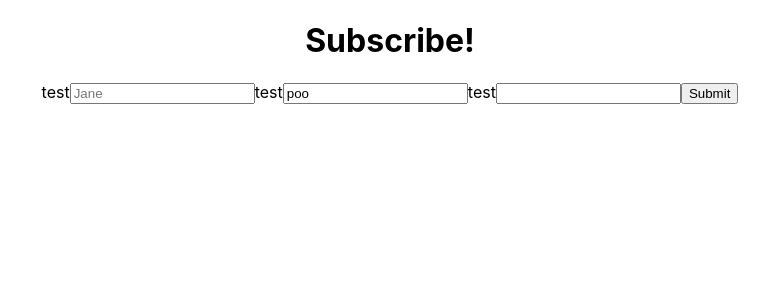
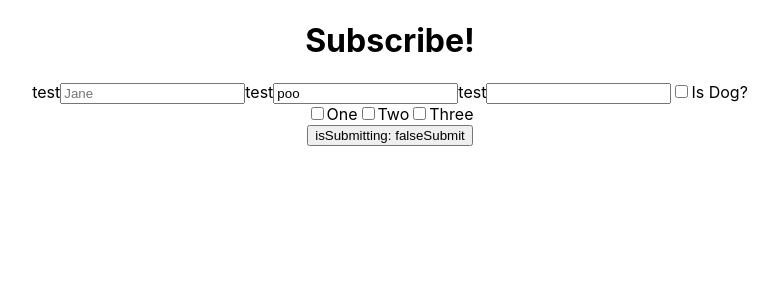
Before and after one commit to RiccoA/react-playground, a React (Create React App) app: page / in a window 1280 px wide. Shown: the top 300 px of the page, without its empty margins (250-1028 px from the left). Built offline with nearby package versions, Linux system fonts and the light colour scheme.

Commit message:
Update optional setSubmitting

```diff
--- a/src/featues/forms/formikComponentsPlay.tsx
+++ b/src/featues/forms/formikComponentsPlay.tsx
@@ -2,6 +2,7 @@
 // add checkbox and select
 // checkout formik helper for disabling button
 import {
+  Field,
   FieldHookConfig,
   Form,
   Formik,
@@ -37,6 +38,7 @@ const MyButton = () => {
   const { isSubmitting } = useFormikContext()
   return (
     <button type="submit" disabled={isSubmitting}>
+      isSubmitting: {isSubmitting.toString()}
       Submit
     </button>
   )
@@ -51,7 +53,7 @@ interface MyFormProps {
   onSubmit: (
     values: MyValues,
     setSubmitting: (isSubmitting: boolean) => void
-  ) => void
+  ) => void | Promise<any>
   children: ReactNode
 }
 
@@ -70,7 +72,7 @@ function MyForm({ initialValues, onSubmit, children }: MyFormProps) {
     values: MyValues,
     { setSubmitting }: FormikHelpers<MyValues>
   ) => {
-    onSubmit(values, setSubmitting)
+    return onSubmit(values, setSubmitting)
   }
   return (
     <>
@@ -93,6 +95,8 @@ function FormikComponentsPlay() {
     acceptedTerms: false, // added for our checkbox
     dogs: ["poo", ""],
     jobType: "", // added for our select
+    isDog: false,
+    symptoms: [],
   }
   // on submit scenario
   // submit to server
@@ -101,15 +105,11 @@ function FormikComponentsPlay() {
   // else data is good
   // show data? go to next page?
 
+  // const sleep = (ms: any) => new Promise((resolve) => setTimeout(resolve, ms))
+
   // anytime I want to submit something, my submit function must take a setSubmitting, and values parameter
-  function sendData(
-    values: MyValues,
-    setSubmitting: (isSubmitting: boolean) => void
-  ) {
-    setTimeout(() => {
-      console.log("values", values)
-      setSubmitting(false)
-    }, 500)
+  async function sendData(values: MyValues) {
+    console.log(JSON.stringify(values, null, 2))
   }
 
   // const onSubmit = (
@@ -130,6 +130,25 @@ function FormikComponentsPlay() {
         <MyTextInput name="firstName" type="text" placeholder="Jane" />
         <MyTextInput name="dogs[0]" type="text" placeholder="" />
         <MyTextInput name="dogs[1]" type="text" placeholder="" />
+        <label>
+          <Field type="checkbox" name="isDog" />
+          Is Dog?
+        </label>
+
+        <div role="group" aria-labelledby="checkbox-group">
+          <label>
+            <Field type="checkbox" name="symptoms" value="One" />
+            One
+          </label>
+          <label>
+            <Field type="checkbox" name="symptoms" value="Two" />
+            Two
+          </label>
+          <label>
+            <Field type="checkbox" name="symptoms" value="Three" />
+            Three
+          </label>
+        </div>
         <MyButton />
       </MyForm>
     </>
```
